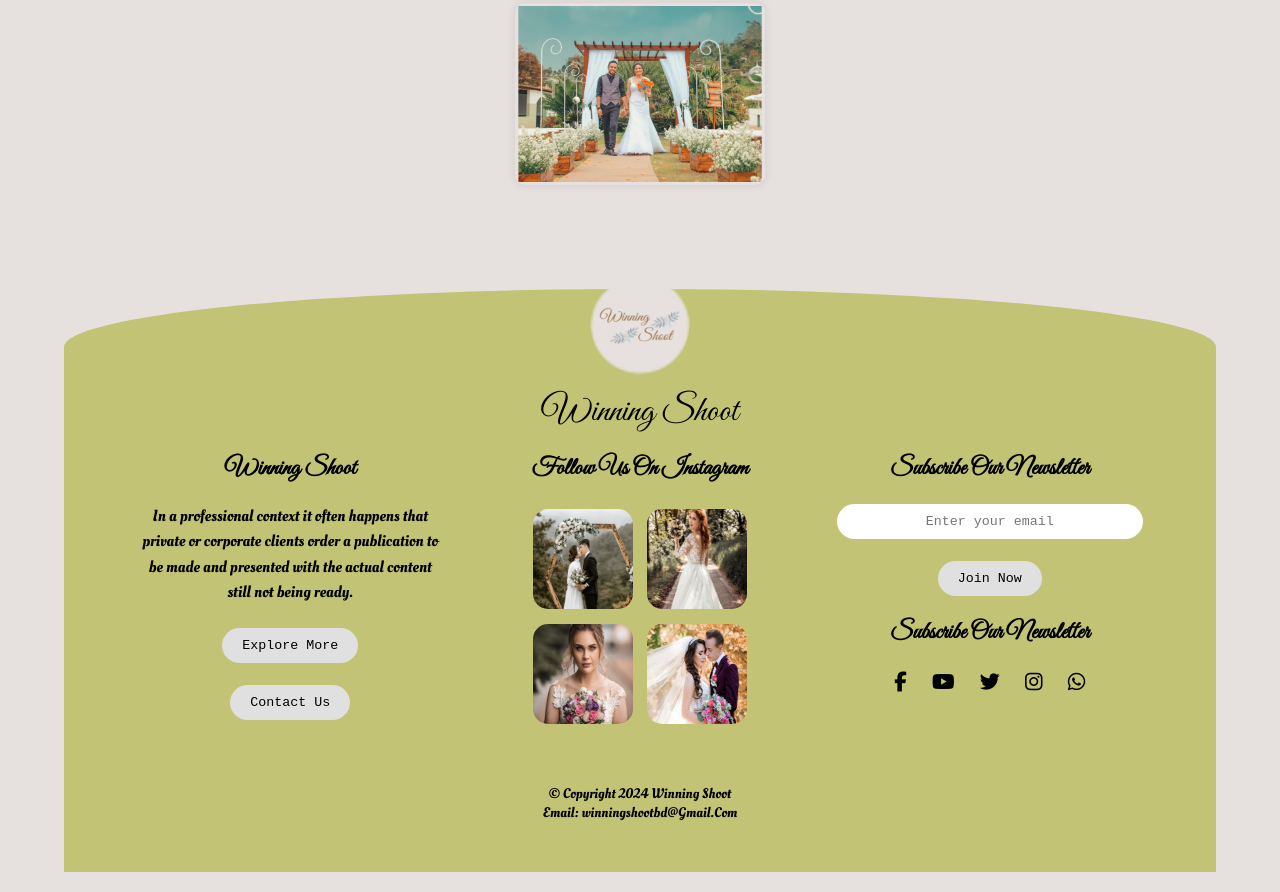
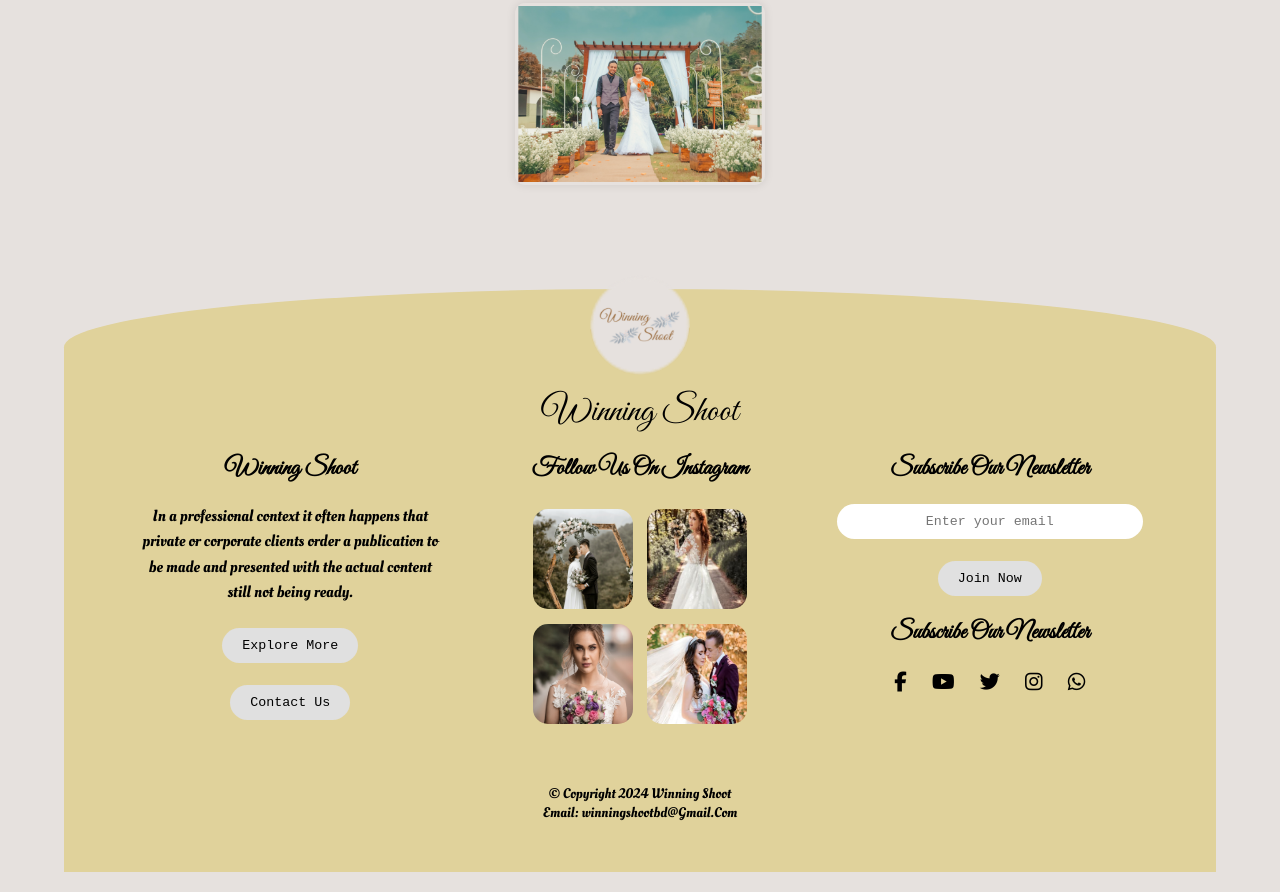
Before and after one commit to ShahjalalSifat/winning-shoot, a plain HTML site: page index.html in a window 1280 px wide. Shown: the part 3976-4868 px from the top of the page. Drawn offline with Linux system fonts and the light colour scheme; a web font is replaced by a local one.

Commit message:
Update style.css

```diff
--- a/style.css
+++ b/style.css
@@ -683,7 +683,7 @@ nav {
     display: block;
     width: 100%;
     height: 90%;
-    background-color: #c3c376;
+    background-color: #e0d29b;
     border-top-left-radius: 50% 10%;
     border-top-right-radius: 50% 10%;
     position: absolute;
```
